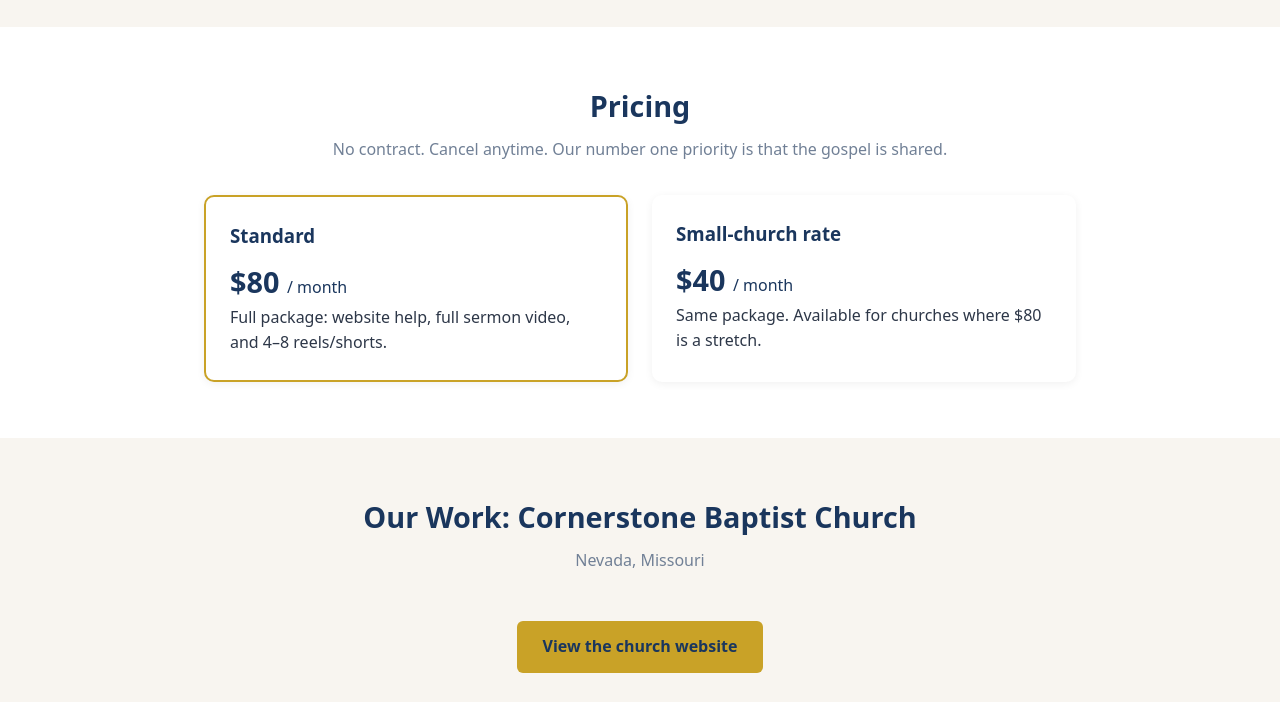
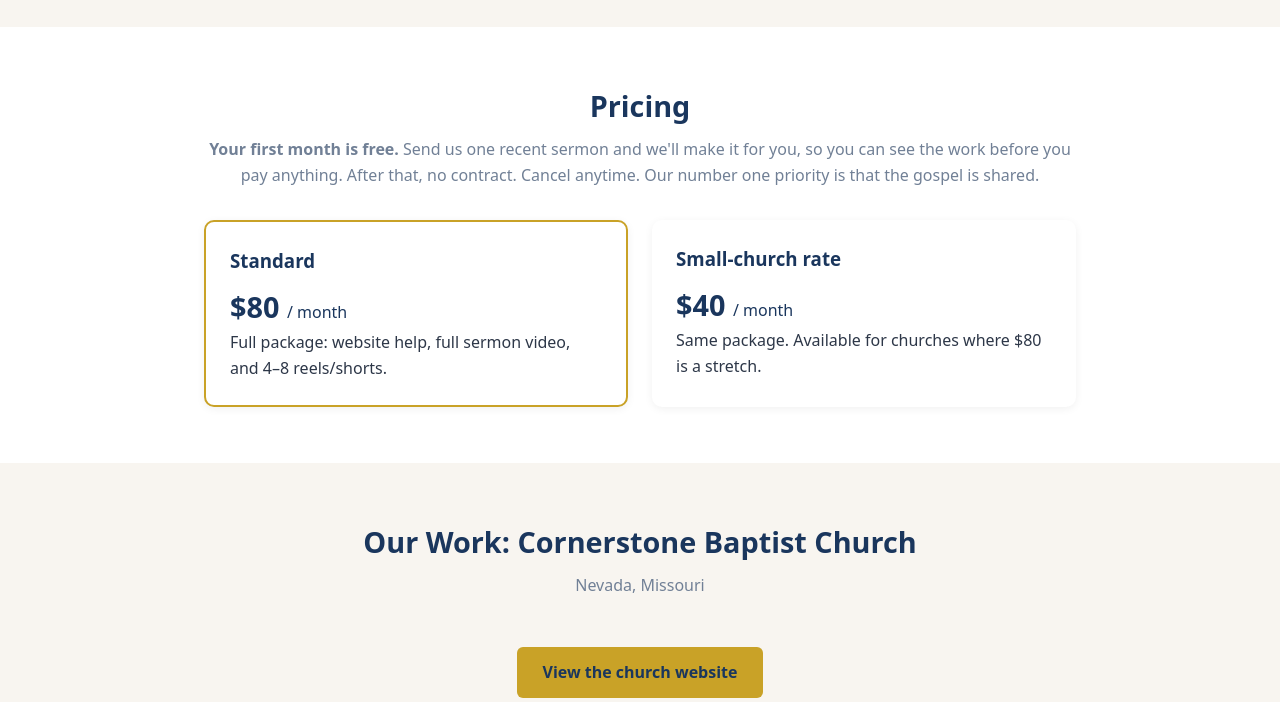
Before and after one commit to Sunday-Sermon-Media/Sunday-Sermon-Media.github.io, a plain HTML site: page index.html in a window 1280 px wide. Shown: the part 1640-2342 px from the top of the page. Drawn offline with Linux system fonts and the light colour scheme.

Commit message:
Add free first month to pricing

```diff
--- a/index.html
+++ b/index.html
@@ -107,7 +107,7 @@
 <div class="full-width">
   <section>
     <h2>Pricing</h2>
-    <p class="lead">No contract. Cancel anytime. Our number one priority is that the gospel is shared.</p>
+    <p class="lead"><strong>Your first month is free.</strong> Send us one recent sermon and we'll make it for you, so you can see the work before you pay anything. After that, no contract. Cancel anytime. Our number one priority is that the gospel is shared.</p>
 
     <div class="grid">
       <div class="card" style="border: 2px solid var(--gold);">
```
